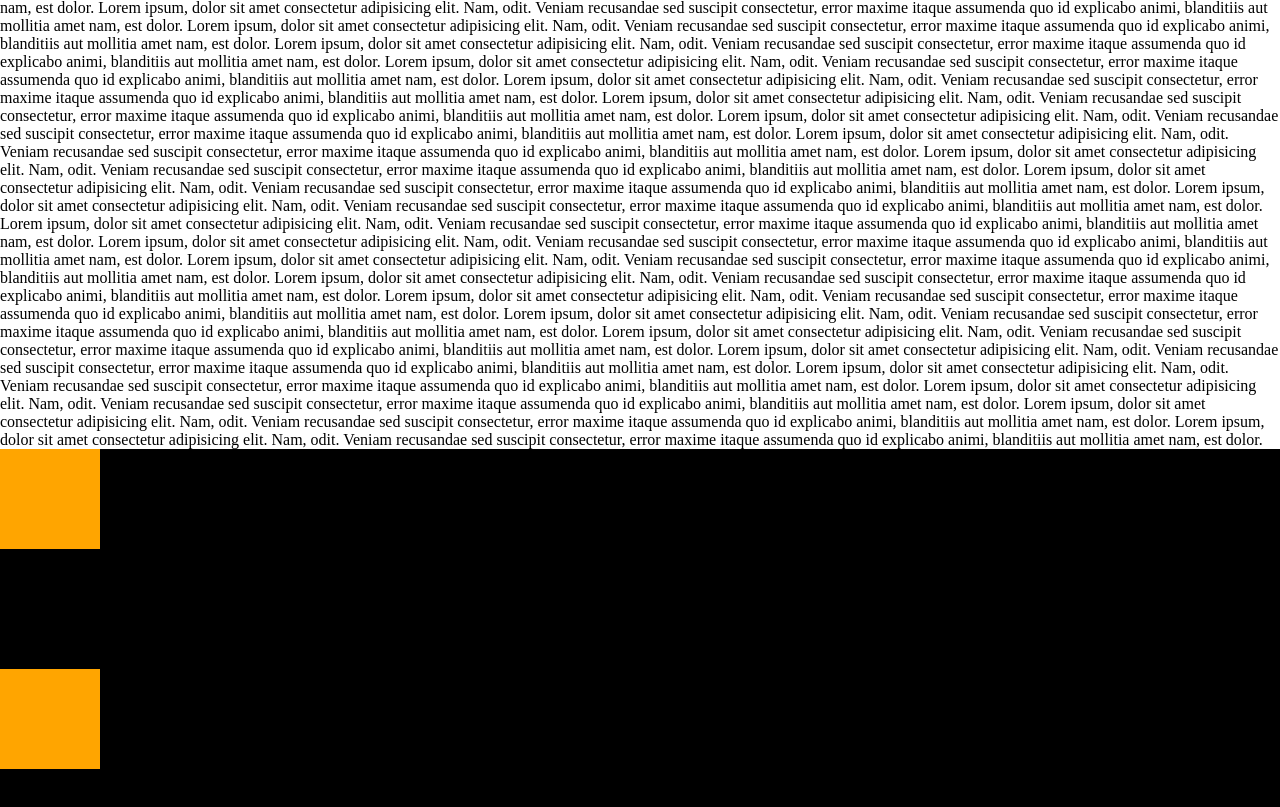
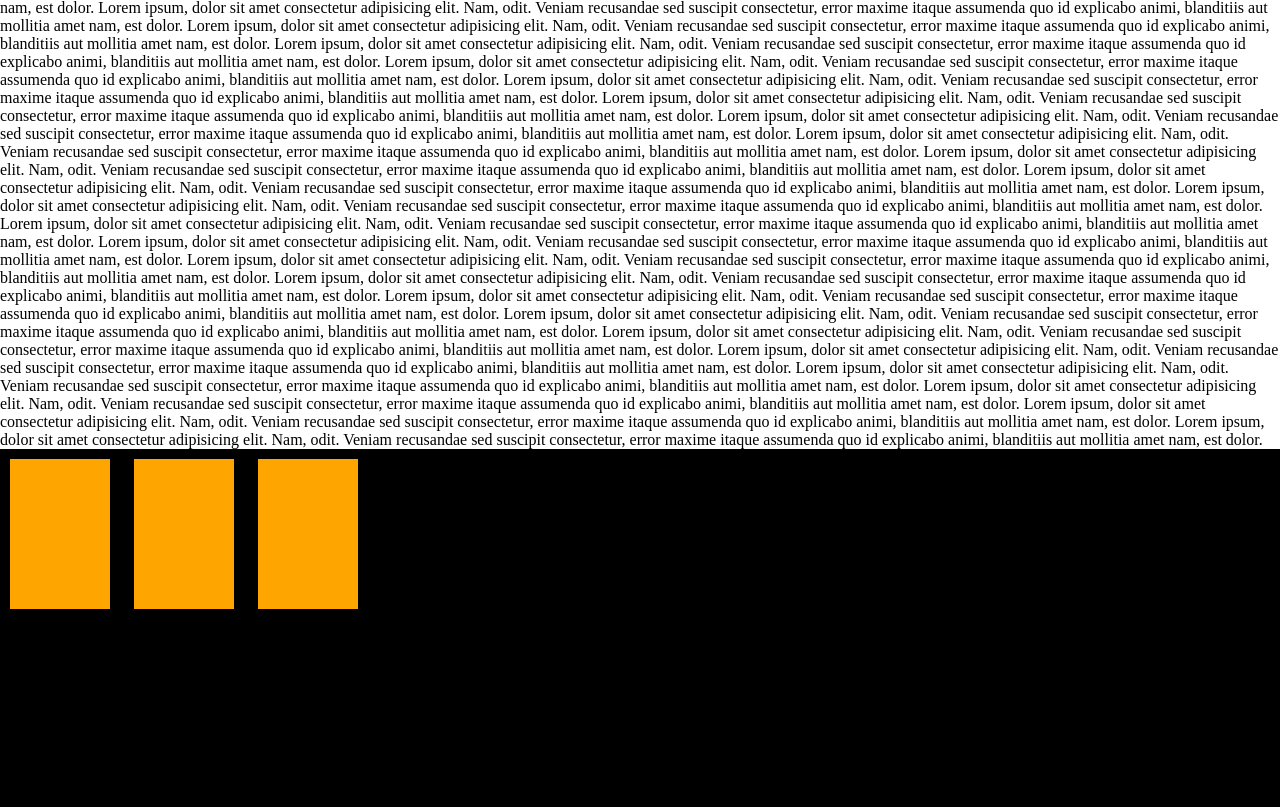
Before and after one commit to ritu2302/Full_Stack_Web_Development, a plain HTML site: page index.html in a window 1280 px wide. Shown: the part 525-1332 px from the top of the page. Drawn offline with Linux system fonts and the light colour scheme.

Commit message:
inline-block

```diff
--- a/index.html
+++ b/index.html
@@ -6,6 +6,9 @@
     <meta http-equiv="X-UA-Compatible" content="IE=edge">
     <meta name="viewport" content="width=device-width, initial-scale=1.0">
     <title>CSS-4</title>
+    <!--FlexBox : Its a tool which is used to create the layout-->
+    <!--The flexible box layout module, makes it easier to design flexible responsive layout structure without using float or positioning-->
+    <!--flex-direction :can be column & row-->
     <style>
         *{
             padding: 0;
@@ -28,17 +31,11 @@
         }
         .child {
             width: 100px;
-            height: 100px;
+            height: 150px;
             background-color: orange;
-            position: absolute;
-            margin-top :220px;
+            margin :10px;
+            display: inline-block;
 
-        }
-        .second_child {
-            width: 100px;
-            height: 100px;
-            background-color: orange;
-            position: absolute;
         }
 
     </style>
@@ -86,8 +83,12 @@
         Lorem ipsum, dolor sit amet consectetur adipisicing elit. Nam, odit. Veniam recusandae sed suscipit consectetur, error maxime itaque assumenda quo id explicabo animi, blanditiis aut mollitia amet nam, est dolor.
         Lorem ipsum, dolor sit amet consectetur adipisicing elit. Nam, odit. Veniam recusandae sed suscipit consectetur, error maxime itaque assumenda quo id explicabo animi, blanditiis aut mollitia amet nam, est dolor.
         <div class ="parent">
-            <div class="second_child"></div>
             <div class ="child"></div>
+            <div class ="child"></div>
+            <div class ="child"></div>
+
         </div>
+
+
 </body>
 </html>
```
